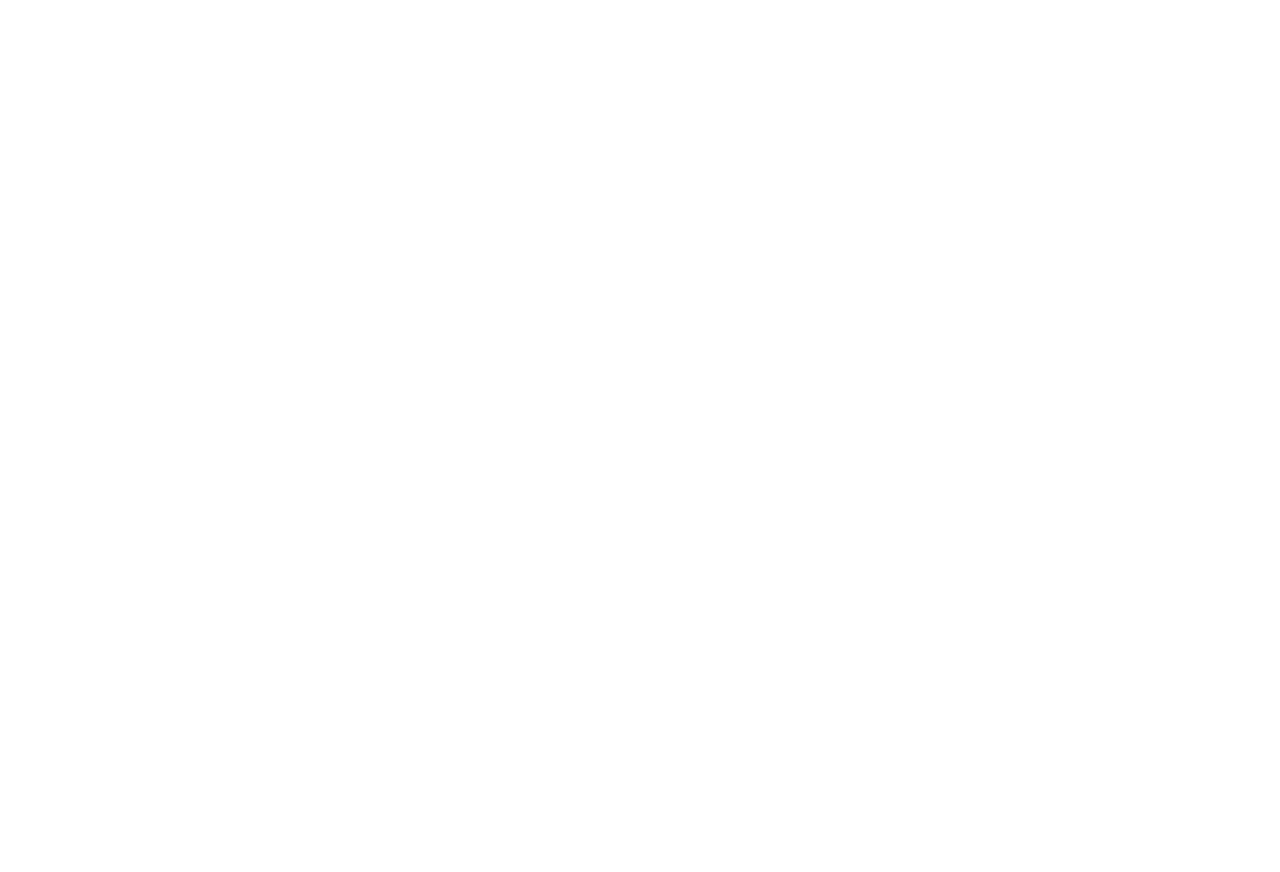
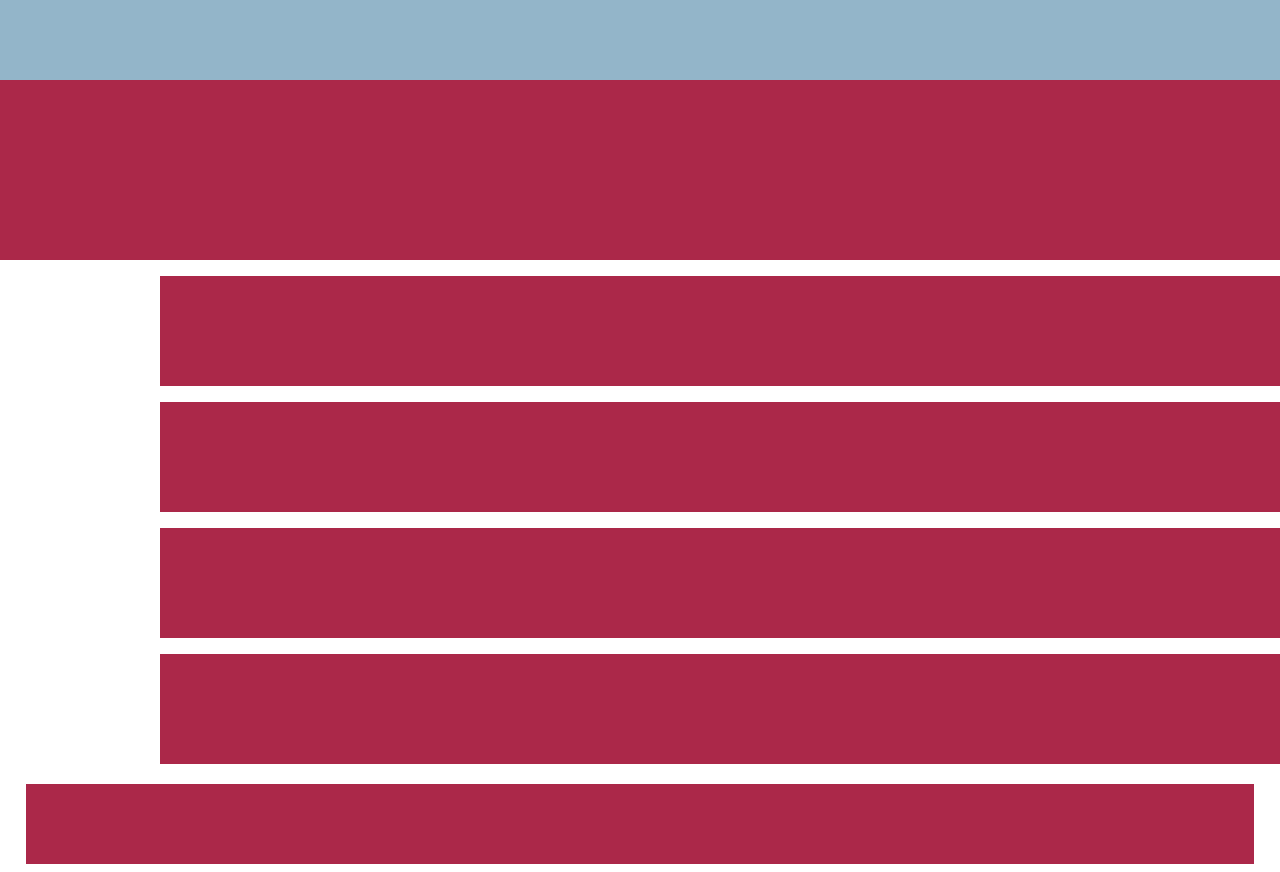
Before and after one commit to joselpc84/hack3_1_1_position, a plain HTML site: page index.html in a window 1280 px wide. Before the commit the page ends 800 px from the top, so only its background shows below. Drawn offline with Linux system fonts and the light colour scheme.

Commit message:
feat: estructura y estilos landing

```diff
--- a/index.html
+++ b/index.html
@@ -3,10 +3,18 @@
 <head>
     <meta charset="UTF-8">
     <meta name="viewport" content="width=device-width, initial-scale=1.0">
-    <title>Document</title>
+    <title>Main Hack 3 | Hack 1.1 | Position </title>
     <link rel="stylesheet" href="./style/style.css">
 </head>
 <body>
-
+    <header></header>
+    <nav></nav>
+    <main>
+        <section></section>
+        <section></section>
+        <section></section>
+        <section></section>
+    </main>
+    <footer></footer>
 </body>
 </html>
--- a/style/style.css
+++ b/style/style.css
@@ -0,0 +1,42 @@
+*{
+    padding: 0;
+    margin: 0;
+    box-sizing: border-box;
+}
+
+header{
+    position: relative;
+    height: 80px;
+    background-color: #93b5c9;
+}
+
+nav{
+    position: relative;
+    height: 180px;
+    background-color: #ab2849;
+}
+
+main{
+    position: relative;
+    height: 500px;
+    margin-bottom: 1vh;
+    margin-top: 2vh;
+}
+
+main section{
+    height: 110px;
+    margin-left: 20vh;
+    background-color: #ab2849;
+    margin-bottom: 2vh;
+}
+
+footer{
+    position: relative;
+    margin-top: 2vh;
+    margin-left: 2%;
+    margin-right: 2%;
+    bottom: 1vh;
+    width: 96%;
+    height: 80px;
+    background-color: #ab2849;
+}
```
